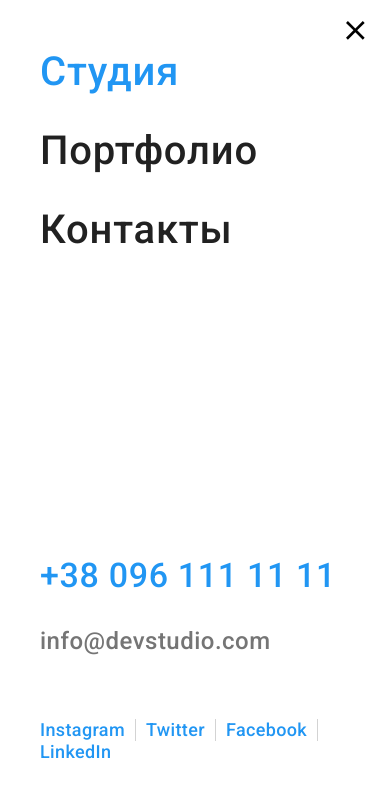
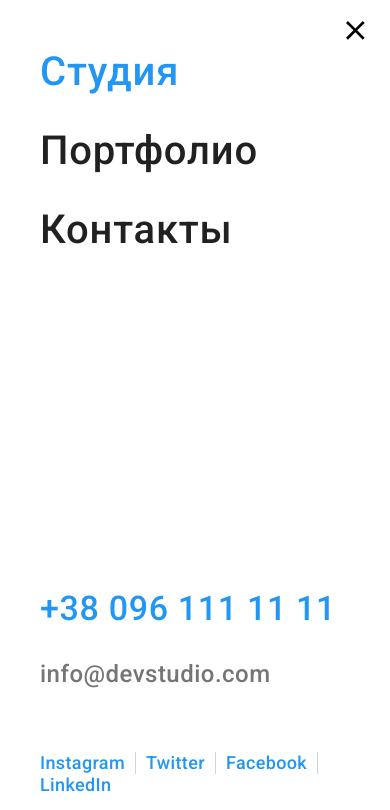
Before and after one commit to OleksandrChukhlib/goit-markup-hw-08, a plain HTML site: page index.html in a window 390 px wide. Both pictures are taken after a click on the button 355 px from the left and 30 px from the top of the page. Shown: the top 810 px of the page. Drawn offline with nearby package versions, Linux system fonts and the light colour scheme.

Commit message:
fixed mobile-menu

```diff
--- a/index.html
+++ b/index.html
@@ -20,9 +20,11 @@
 
     <!-------------------------------------------------HEADER--------------------------------------------------------->
     <header class="header">
+
         <div class="container header__container--flex ">
 
             <a href="/index.html" class="logo">Web<span class="logo__text">Studio</span></a>
+
 
             <div class="header__tools" id="header__tools" data-menu>
                 <div class="navigation">
@@ -33,6 +35,8 @@
                         <li class="site-nav__item"><a href="" class="site-nav__link">Контакты</a></li>
                     </ul>
             </nav>
+
+            <div class="nav-wrapper">
             <ul class="auth-nav">
 
                 <li class="auth-nav__item ">
@@ -55,24 +59,29 @@
 
 
             </ul>
+
+            <ul class="header-socials">
+                <li class="header-socials__item"><a class="header-socials__link" href="">Instagram</a></li>
+                <li class="header-socials__item"><a class="header-socials__link" href="">Twitter</a></li>
+                <li class="header-socials__item"><a class="header-socials__link" href="">Facebook</a></li>
+                <li class="header-socials__item"><a class="header-socials__link" href="">LinkedIn</a></li>
+            </ul>
+            </div>
             </div>
 
-<ul class="header-socials">
-    <li class="header-socials__item"><a class="header-socials__link" href="">Instagram</a></li>
-    <li class="header-socials__item"><a class="header-socials__link" href="">Twitter</a></li>
-    <li class="header-socials__item"><a class="header-socials__link" href="">Facebook</a></li>
-    <li class="header-socials__item"><a class="header-socials__link" href="">LinkedIn</a></li>
-</ul>
+
 
             </div>
+
             <button class="header__button is-open" type="button" aria-expanded="false" aria-controls="header__tools" data-menu-button>
-                <svg class="" width='40' height='40' aria-label="Переключатеть мобильного меню">
+                <svg class="test" width='40' height='40' aria-label="Переключатеть мобильного меню">
                     <use class="icon-menu" href="./images/icons.svg#icon-menu"></use>
                     <use class="icon-cross" href="./images/icons.svg#icon-close-menu"></use>
 
                 </svg>
             </button>
         </div>
+
     </header>
 
 
--- a/sass/components/_header.scss
+++ b/sass/components/_header.scss
@@ -3,7 +3,6 @@
 }
 
 .header__container--flex {
-  position: relative;
   min-height: 60px;
   display: flex;
   align-items: center;
@@ -21,13 +20,24 @@
 .header__tools {
   z-index: 9;
   &.is-open {
-    display: block;
+    display: flex;
+    flex-direction: column;
+    justify-content: space-between;
+
+    // @media screen and (min-width: 480px) {
+    //   width: 480px;
+    // }
+
+    @media screen and (max-width: 767px) {
+      position: fixed;
+    }
   }
 
   @media screen and (max-width: 767px) {
     display: none;
     position: absolute;
     width: 100%;
+    height: 100vh;
     top: 0;
     left: 0;
     padding: 48px 40px;
@@ -36,6 +46,13 @@
 }
 
 .navigation {
+  @media screen and (max-width: 767px) {
+    display: flex;
+    justify-content: space-between;
+    flex-direction: column;
+    height: 800px;
+  }
+
   @media screen and (min-width: 768px) {
     display: flex;
     align-items: center;
@@ -66,6 +83,9 @@
 
 // Site navigation
 .site-nav {
+  @media screen and (min-width: 480px) {
+  }
+
   @media screen and (min-width: 768px) {
     display: flex;
     align-items: center;
@@ -137,8 +157,9 @@
 .auth-nav {
   @media screen and (max-width: 767px) {
     display: flex;
-    flex-flow: wrap;
-    margin-top: 302px;
+    flex-direction: column;
+
+    margin-bottom: 64px;
     color: $primaryTextColor;
   }
 
@@ -162,7 +183,7 @@
     order: 2;
 
     &:not(:last-child) {
-      margin-bottom: 64px;
+      margin-bottom: 0x;
     }
   }
 
```
Also changed, not shown: css/main.css, css/main.min.css, css/portfolio.css, css/portfolio.min.css, 4 other files.
